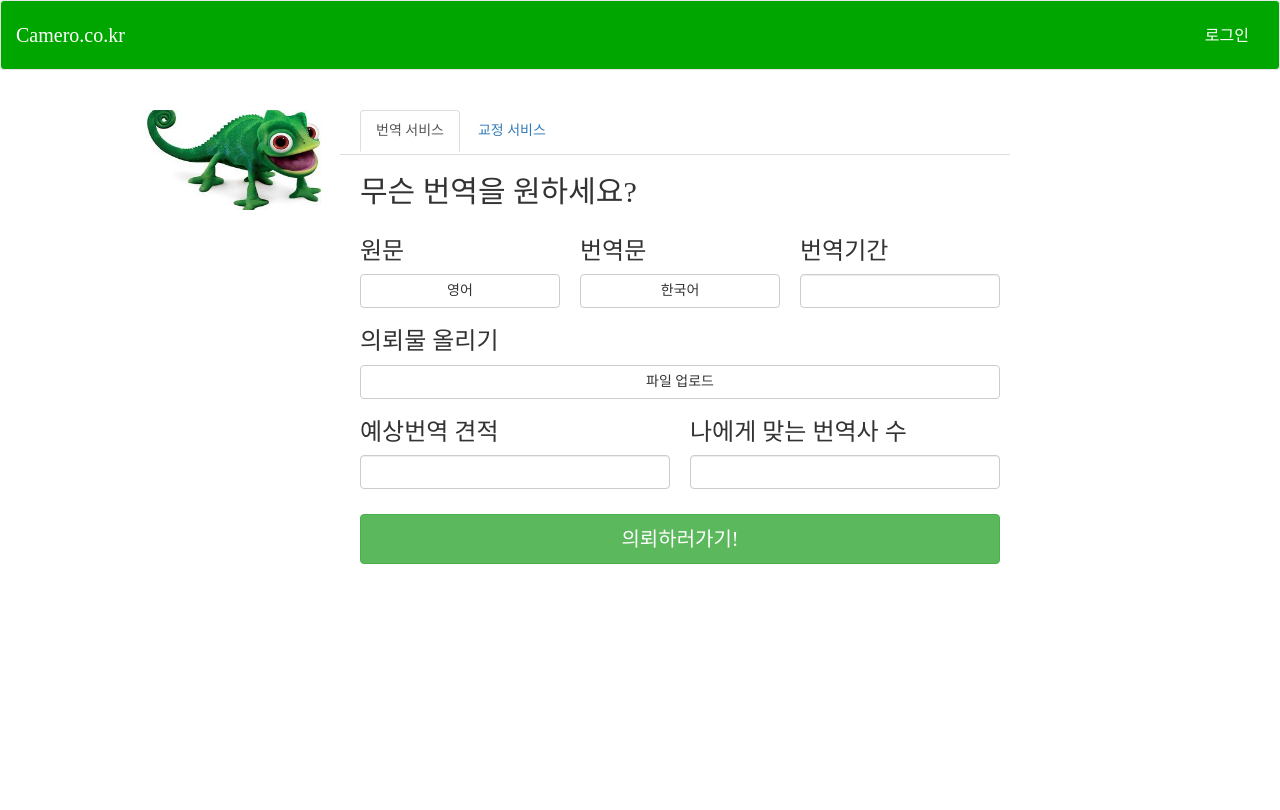
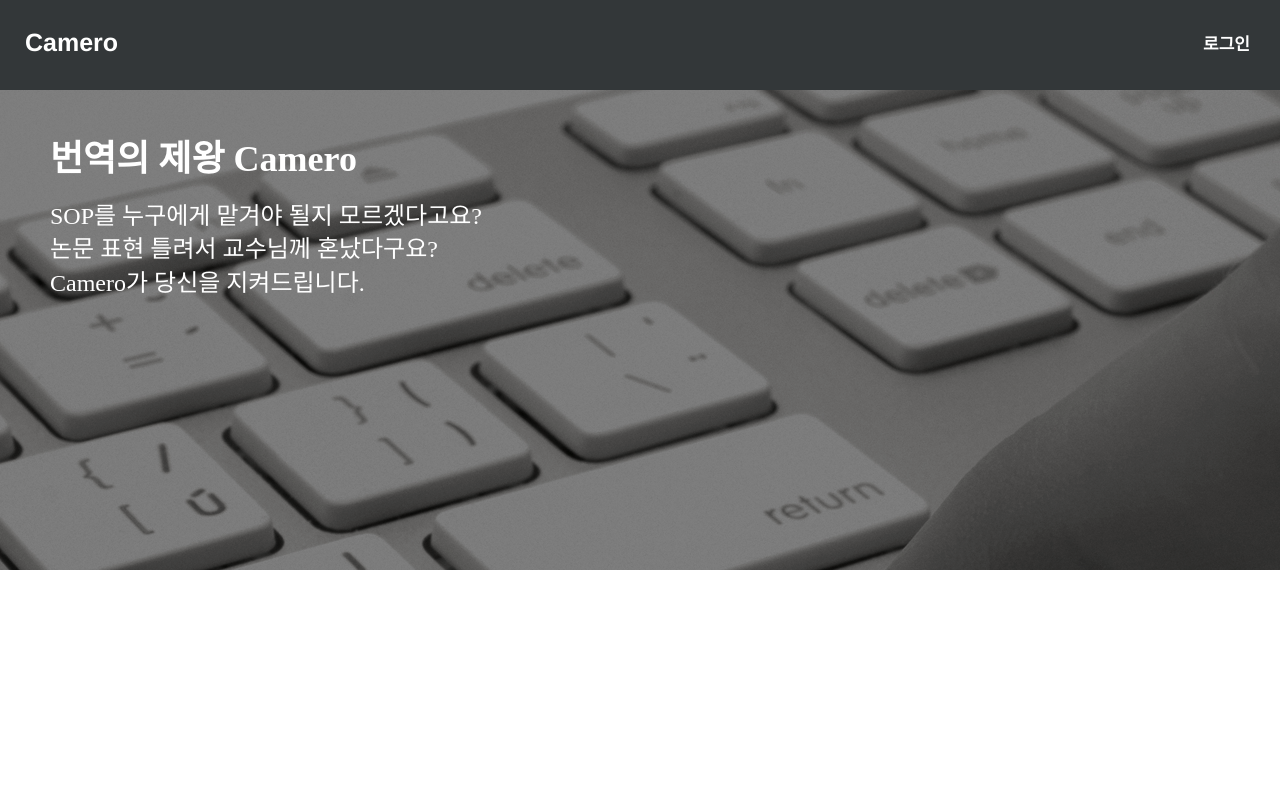
Before and after one commit to jaehoonLee/Camero, a Django app: page / in a window 1280 px wide. Shown: the top 810 px of the page. Run offline with Django 3.2, Linux system fonts and the light colour scheme; some libraries are stand-ins or nearby versions.

Commit message:
first page html css

```diff
--- a/Camero/urls.py
+++ b/Camero/urls.py
@@ -8,7 +8,8 @@ urlpatterns = patterns('',
     url(r'^$', main_page),
     url(r'^myinfo_page/', myinfo_page),
     url(r'^calculate_budget/', calculate_budget),
-    url(r'^mystatus/(?P<order_num>\d+)/', mystatus, name='mystatus'),
+    url(r'^makestatus/', makestatus),
+    url(r'^mystatus/(?P<order_num>\d+)/(?P<order_id>\d+)/', mystatus, name='mystatus'),
 
     # user
     url(r'^customer_register_user/', customer_register_user),
--- a/Main/models.py
+++ b/Main/models.py
@@ -29,7 +29,7 @@ class Order(models.Model):
 
 
 class OrderAdmin(admin.ModelAdmin):
-    list_display = ('status', 'get_customer', 'get_translater', 'originallang', 'changedlang', 'period', 'filename', 'register_date')
+    list_display = ('id', 'status', 'get_customer', 'get_translater', 'originallang', 'changedlang', 'period', 'filename', 'register_date')
     def get_customer(self, obj):
         return obj.customer.nickname
     def get_translater(self, obj):
--- a/Main/views.py
+++ b/Main/views.py
@@ -31,19 +31,29 @@ def myinfo_page(request):
     else :
         return render_to_response('myinfo.html', RequestContext(request))
 
-def mystatus(request, order_num):
-    print order_num
+def makestatus(request):
+    return render_to_response('status_1.html', RequestContext(request))
+
+def mystatus(request, order_num, order_id):
+    order = Order.objects.filter(id=order_id)
+    print order[0].customer
+    print request.user.customer
+    #check user
+    if order[0].customer.user.username != request.user.username:
+        return HttpResponse("권한이 없습니다.")
+
+    print order[0].id
     type = int(order_num)
     if type == 1:
         return render_to_response('status_1.html', RequestContext(request))
     elif type == 2 or type == 3:
-        return render_to_response('status_2.html', RequestContext(request, {'type': type}))
+        return render_to_response('status_2.html', RequestContext(request, {'type': type, 'order': order}))
     elif type == 4:
-        return render_to_response('status_3.html', RequestContext(request))
+        return render_to_response('status_3.html', RequestContext(request, {'order': order}))
     elif type == 5:
-        return render_to_response('status_4.html', RequestContext(request))
+        return render_to_response('status_4.html', RequestContext(request, {'order': order}))
     else:
-        return render_to_response('status_5.html', RequestContext(request))
+        return render_to_response('status_5.html', RequestContext(request, {'order': order}))
 
 @csrf_exempt
 def calculate_budget(request):
@@ -120,6 +130,6 @@ def register_order(request):
             fp.close()
 
     #Save Order
-    Order.objects.create_order(type, 2, request.user.customer, originalLang, changeLang, 0, filename)
+    order = Order.objects.create_order(type, 2, request.user.customer, originalLang, changeLang, 0, filename)
 
-    return redirect("mystatus", order_num='2')
+    return redirect("mystatus", order_num='2', order_id=order.id)
--- a/templates/base.html
+++ b/templates/base.html
@@ -42,32 +42,45 @@
         }
 
         .navbar {
-            background-color : #00A600;
-            height : 70px;
+            background-color : #333739;
+            height : 90px;
+            border:none !important;
+            border-radius:0px;
         }
 
         .navbar-header {
+            margin-top : 25px;
+        }
+
+        .navbar-collapse{
             margin-top : 20px;
         }
 
-        .navbar-collapse{
-            margin-top : 10px;
+        .logo {
+            margin-left:10px;
+            font-family: "Helvetica Neue", Helvetica, Arial, sans-serif;
+            font-weight: bold;
+            font-size : 25px;
+            color : white;
+            text-decoration: none !important;
         }
 
-        .logo {
-            font-size : 20px;
-            color : white;
-            text-align : center;
+        .logo:hover{
+            color: #2ecc71;
+            transition: 0.25s;
         }
 
+
         .nav-right-text{
-            font-size : 16px;
+            font-family: "NanumGothic";
+            font-weight : bold;
+            font-size : 17px;
             color : white;
         }
 
         .nav-right-text:hover{
-            background-color: transparent;
-            color : blue;
+            color: #2ecc71;
+            transition: 0.25s;
         }
 
         .passwordText{
@@ -147,13 +160,13 @@
                     <span class="icon-bar"></span>
                     <span class="icon-bar"></span>
                 </button>
-                <a class="logo"  href="/">Camero.co.kr</a>
+                <a class="logo"  href="/">Camero</a>
             </div>
             <div id="navbar" class="navbar-collapse collapse">
                 <ul class="nav navbar-nav navbar-right">
 
                     {% if user.customer.nickname %}
-                        <li><a href="/myinfo_page"><span class="nav-right-text">내정보</span></a></li>
+                        <li><a href="/myinfo_page"><span class="nav-right-text">내 정보</span></a></li>
                         <li><a href="javascript:Logout();"><span class="nav-right-text">로그아웃</span></a></li>
                     {% elif user.translater.nickname %}
                         <li class="dropdown">
--- a/templates/main_not_login.html
+++ b/templates/main_not_login.html
@@ -1,11 +1,32 @@
 {% extends "base.html" %}
 {% block title %}홈{% endblock %}
 {% block css %}
+    .section_style {
+    background : url('../static/section_bg_2.jpg') 0px 0px fixed repeat-y;
+    z-index : 990;
+
+    }
+
+    .intro{
+    width:100%;
+    height:500px;
+    background:rgba(0,0,0,0.5);
+    color:white;
+    }
+
+    .introTitleDiv{
+    width:50%;
+    padding-top:50px;
+    padding-left:50px;
+
+    }
+
     .translateCal {
     width : 1000px;
     height : 500px;
     padding-top : 40px;
     margin : 0 auto;
+
     }
 
     .logoimagediv{
@@ -123,7 +144,20 @@
 
 {% endblock %}
 {% block content %}
+    <section class="section_style">
+        <div class="intro">
+            <div class="introTitleDiv">
+                <h1 style="font-weight:bold;">번역의 제왕 Camero</h1>
+                <h3 style="line-height:1.4em;">
+                    SOP를 누구에게 맡겨야 될지 모르겠다고요?</br>
+                    논문 표현 틀려서 교수님께 혼났다구요?</br>
+                    Camero가 당신을 지켜드립니다.
+                </h3>
+        </div>
 
+    </section>
+
+      <!--
         <div class="translateCal">
             <div class="logoimagediv">
                 <img class="logoimage" src="/static/logo.jpg">
@@ -224,8 +258,7 @@
             </div>
 
         </div>
-
-
+        -->
     <form id="file_upload_form" name="file_upload" action="/hello" method="POST" enctype="multipart/form-data">
         <input type="file" id="file_upload_input" name="file" style="display:none;">
     </form>
--- a/templates/status_2.html
+++ b/templates/status_2.html
@@ -5,7 +5,7 @@
     {
     width : 100px;
     height : 60px;
-    margin-left : 150px;
+    margin-left : 300px;
     margin-bottom : 50px;
     }
 
@@ -196,7 +196,7 @@
             </div>
             <table class="table">
                 <tbody>
-                <tr class="body" onclick="javascript:getStatus(1)">
+                <tr class="body">
                     <td style="width:10px;">
                         <input type="checkbox">
                     </td>
@@ -227,7 +227,7 @@
             </div>
             <table class="table">
                 <tbody>
-                <tr class="body" onclick="javascript:getStatus(1)">
+                <tr class="body">
                     <td style="width:10px;">
                         <input type="checkbox">
                     </td>
--- a/templates/status_3.html
+++ b/templates/status_3.html
@@ -5,7 +5,7 @@
     {
     width : 100px;
     height : 60px;
-    margin-left : 150px;
+    margin-left : 450px;
     margin-bottom : 50px;
     }
 
--- a/templates/status_4.html
+++ b/templates/status_4.html
@@ -5,7 +5,7 @@
     {
     width : 100px;
     height : 60px;
-    margin-left : 150px;
+    margin-left : 600px;
     margin-bottom : 50px;
     }
 
--- a/templates/status_5.html
+++ b/templates/status_5.html
@@ -5,7 +5,7 @@
     {
     width : 100px;
     height : 60px;
-    margin-left : 150px;
+    margin-left :750px;
     margin-bottom : 50px;
     }
 
```
Also changed, not shown: templates/main_login.html (+7 -4 lines), db.sqlite3, images/section_bg.jpg (added), images/section_bg_2.jpg (added), 4 other files. Lines whose indentation alone changed are shown as unchanged.
